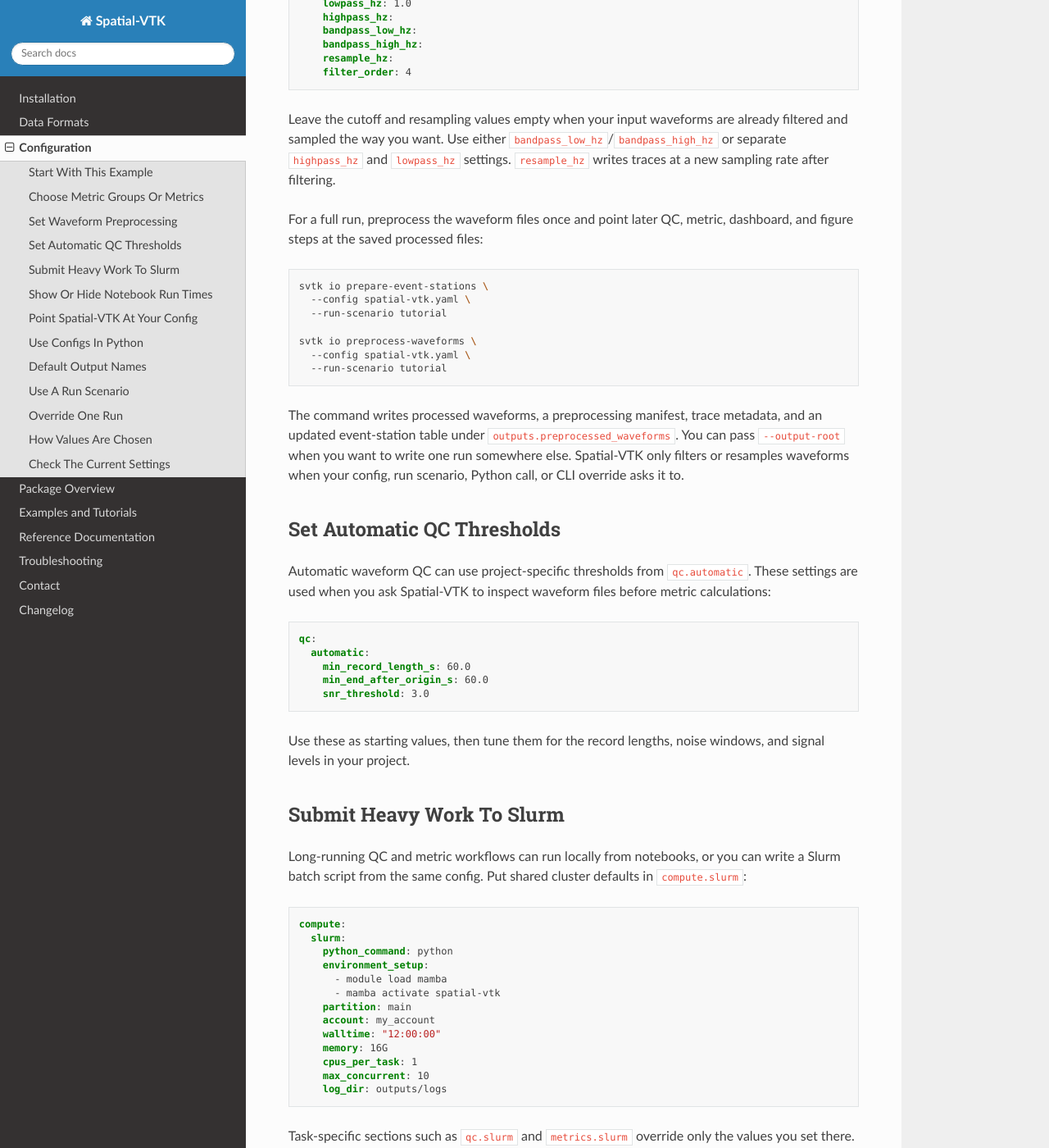
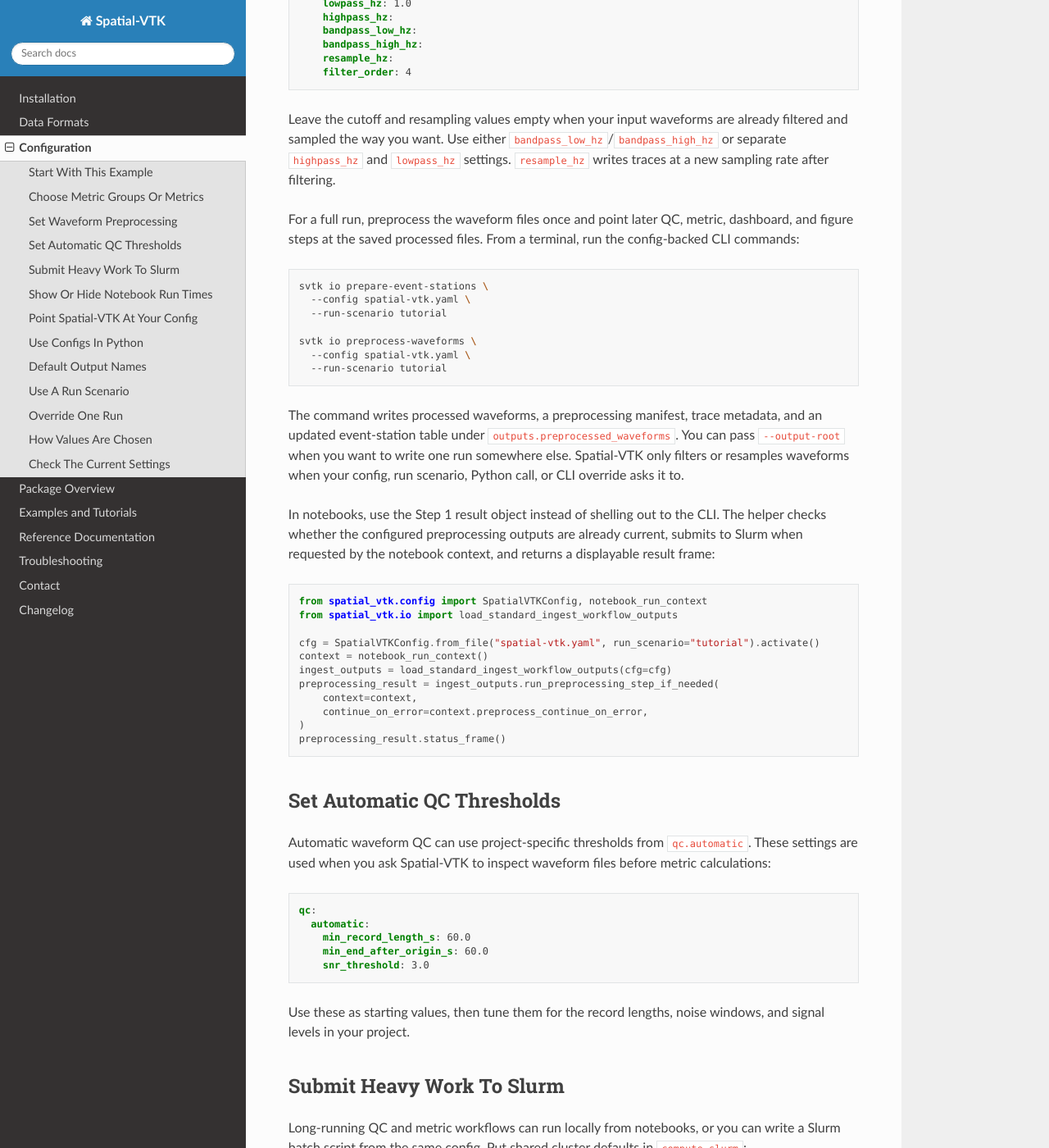
Before and after one commit to bcbirkel/spatial-vtk, a Sphinx documentation site: the page built from docs/configuration.rst, in a window 1280 px wide and 1400 px high, scrolled down 1297 px. Shown: the whole window at 82% size. Built offline with Sphinx 7.4.7 and the Read the Docs theme 3.1.0, drawn with Linux system fonts in a browser that asks for light colours.

Commit message:
Clarify notebook preprocessing guidance

```diff
--- a/docs/configuration.rst
+++ b/docs/configuration.rst
@@ -70,7 +70,8 @@ already filtered and sampled the way you want. Use either
 after filtering.
 
 For a full run, preprocess the waveform files once and point later QC, metric,
-dashboard, and figure steps at the saved processed files:
+dashboard, and figure steps at the saved processed files. From a terminal, run
+the config-backed CLI commands:
 
 .. code-block:: bash
 
@@ -88,6 +89,25 @@ metadata, and an updated event-station table under
 want to write one run somewhere else. Spatial-VTK only filters or resamples
 waveforms when your config, run scenario, Python call, or CLI override asks it
 to.
+
+In notebooks, use the Step 1 result object instead of shelling out to the CLI.
+The helper checks whether the configured preprocessing outputs are already
+current, submits to Slurm when requested by the notebook context, and returns a
+displayable result frame:
+
+.. code-block:: python
+
+   from spatial_vtk.config import SpatialVTKConfig, notebook_run_context
+   from spatial_vtk.io import load_standard_ingest_workflow_outputs
+
+   cfg = SpatialVTKConfig.from_file("spatial-vtk.yaml", run_scenario="tutorial").activate()
+   context = notebook_run_context()
+   ingest_outputs = load_standard_ingest_workflow_outputs(cfg=cfg)
+   preprocessing_result = ingest_outputs.run_preprocessing_step_if_needed(
+       context=context,
+       continue_on_error=context.preprocess_continue_on_error,
+   )
+   preprocessing_result.status_frame()
 
 Set Automatic QC Thresholds
 ---------------------------
```
Also changed, not shown: 1 other file.
